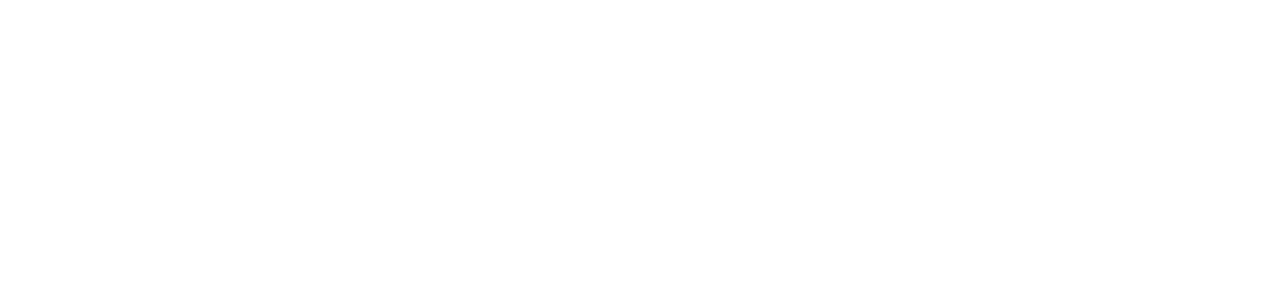
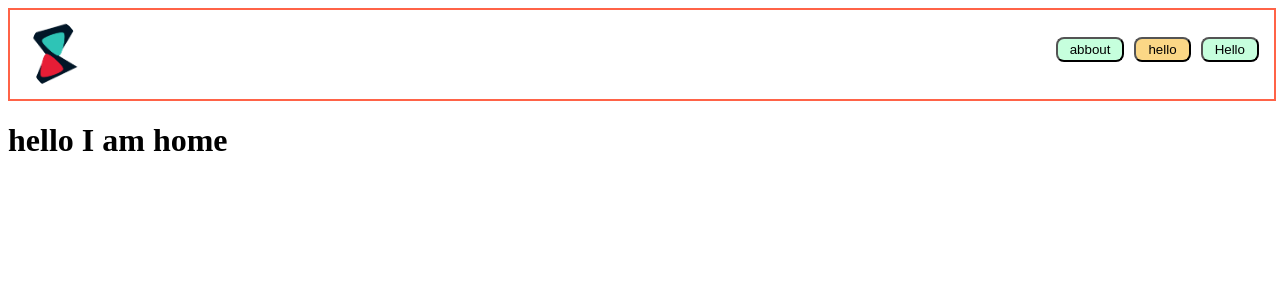
Before and after one commit to HimanshuZaveri/SynoHire, a React (Create React App) app: page / in a window 1280 px wide. Shown: the top 300 px of the page. Built offline with nearby package versions, Linux system fonts and the light colour scheme.

Commit message:
nav Bar work

```diff
--- a/package.json
+++ b/package.json
@@ -8,9 +8,11 @@
     "@testing-library/user-event": "^12.8.3",
     "react": "^17.0.2",
     "react-dom": "^17.0.2",
+    "react-router-dom": "^5.2.0",
     "react-scripts": "4.0.3",
     "sty": "^0.6.1",
     "styled-components": "^5.3.0",
+    "uuid": "^8.3.2",
     "web-vitals": "^1.1.2"
   },
   "scripts": {
--- a/public/index.html
+++ b/public/index.html
@@ -24,7 +24,7 @@
       work correctly both with client-side routing and a non-root public URL.
       Learn how to configure a non-root public URL by running `npm run build`.
     -->
-    <title>React App</title>
+    <title>Team React</title>
   </head>
   <body>
     <noscript>You need to enable JavaScript to run this app.</noscript>
--- a/src/App.js
+++ b/src/App.js
@@ -1,10 +1,40 @@
+import React from "react";
+import { BrowserRouter as Router, Switch, Route } from "react-router-dom";
+import Navbar from "./Components/Common/NavBar/Navbar";
+import Home from "./Components/Pages/Home";
+
 function App() {
   return (
-    <div>
-
-    </div>
+    <Router>
+      <Switch>
+        <Route exact path="/">
+          <Navbar
+            compo={[
+              {
+                title: "abbout ",
+                path: "/abouts",
+                margin: "0px 5px 0px 5px",
+                bgColor: "#C6FFDD",
+              },
+              {
+                title: "hello ",
+                path: "/hello",
+                margin: "0px 5px 0px 5px",
+                bgColor: "#FBD786",
+              },
+              {
+                title: "Hello ",
+                path: "/hello2",
+                margin: "0px 5px 0px 5px",
+                bgColor: "#C6FFDD",
+              },
+            ]}
+          />
+          <Home />
+        </Route>
+      </Switch>
+    </Router>
   );
 }
 
-
 export default App;
--- a/src/Components/Common/Button/Button.js
+++ b/src/Components/Common/Button/Button.js
@@ -2,22 +2,18 @@
 
 import styled from "styled-components";
 
-
-const Button =  (props) => {
+const Button = (props) => {
   const StyledButton = styled.button`
     background-color: ${props.bgColor};
     color: ${props.txtColor};
     border-radius: 0.5rem;
-        padding: 3px calc(.5rem + 4px);
-        width: ${props.width? props.width: 'auto'};
-        height: ${props.height? props.height: 'auto'};
-        font-size: ${props.fontSize? props.fontSize: 'auto'};
+    padding: ${props.padding ? props.padding : "3px calc(0.5rem + 4px)"};
+    width: ${props.width ? props.width : "auto"};
+    height: ${props.height ? props.height : "auto"};
+    font-size: ${props.fontSize ? props.fontSize : "auto"};
+    margin: ${props.margin ? props.margin : "3px calc(0.5rem + 4px)"};
   `;
-    return(
-        <StyledButton >
-        {props.title}
-        </StyledButton>
-        )
+  return <StyledButton>{props.title}</StyledButton>;
 };
 
 export default Button;
--- /dev/null
+++ b/src/Components/Common/NavBar/Navbar.css
@@ -0,0 +1,23 @@
+.nav {
+  height: auto;
+  width: 100%;
+  display: flex;
+  align-items: center;
+  background-color: #fff;
+  padding-bottom: 10px;
+  border: 2px solid tomato;
+}
+.nav_logo {
+  width: 50px;
+  object-fit: contain;
+  margin: 0 20px;
+  margin-top: 10px;
+  border-radius: 50%;
+}
+.nav_container {
+  display: flex;
+  flex: 1;
+  flex-direction: row;
+  justify-content: flex-end;
+  margin-right: 10px;
+}
--- /dev/null
+++ b/src/Components/Common/NavBar/Navbar.js
@@ -0,0 +1,27 @@
+import React from "react";
+import "./Navbar.css";
+import Button from "../Button/Button";
+import { Link } from "react-router-dom";
+import logo from "../../Assets/Images/synohirelogo.png";
+import { v4 as uuidv4 } from "uuid";
+function Navbar(props) {
+  //   console.log(props.compo);
+  return (
+    <nav className="nav">
+      <img className="nav_logo" src={logo} />
+      <span className="nav_container">
+        {props.compo?.map((res) => (
+          <Link key={uuidv4()} to={res.path}>
+            <Button
+              title={res.title}
+              bgColor={res.bgColor}
+              margin={res.margin}
+            />
+          </Link>
+        ))}
+      </span>
+    </nav>
+  );
+}
+
+export default Navbar;
--- /dev/null
+++ b/src/Components/Pages/Home.js
@@ -0,0 +1,11 @@
+import React from "react";
+
+function Home() {
+  return (
+    <div>
+      <h1> hello I am home</h1>
+    </div>
+  );
+}
+
+export default Home;
```
Also changed, not shown: src/Components/Assets/Images/synohirelogo.png (added), 1 other file (tests, documents, lock files or other folders). Lines whose indentation alone changed are shown as unchanged.
